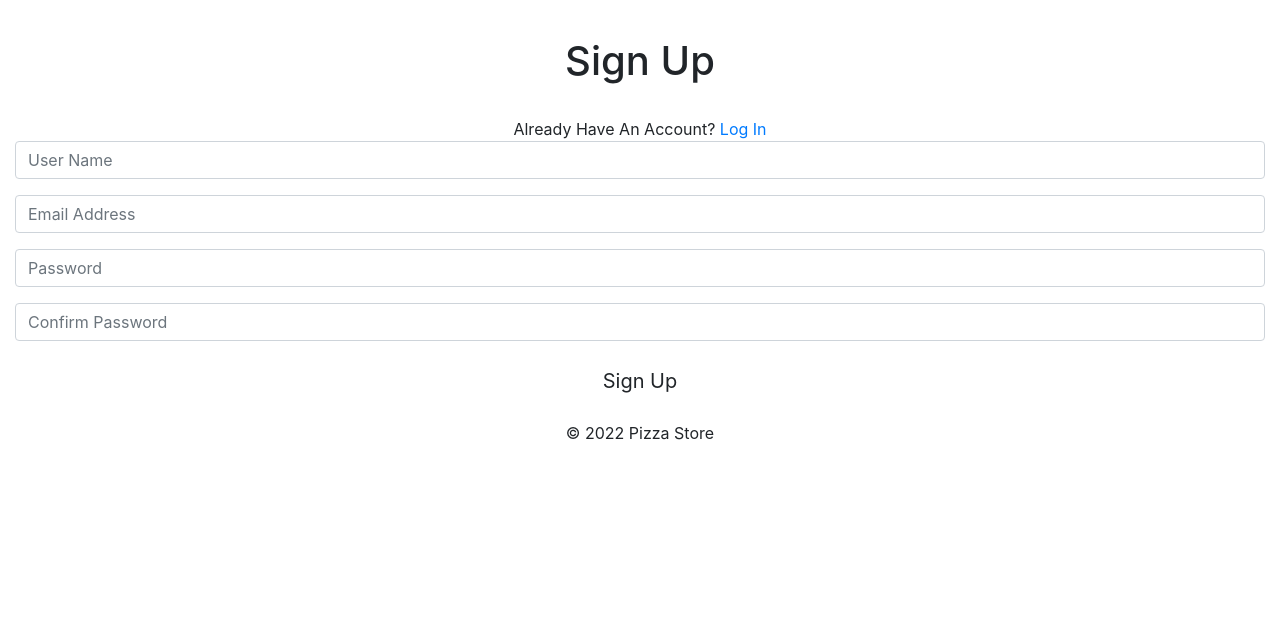
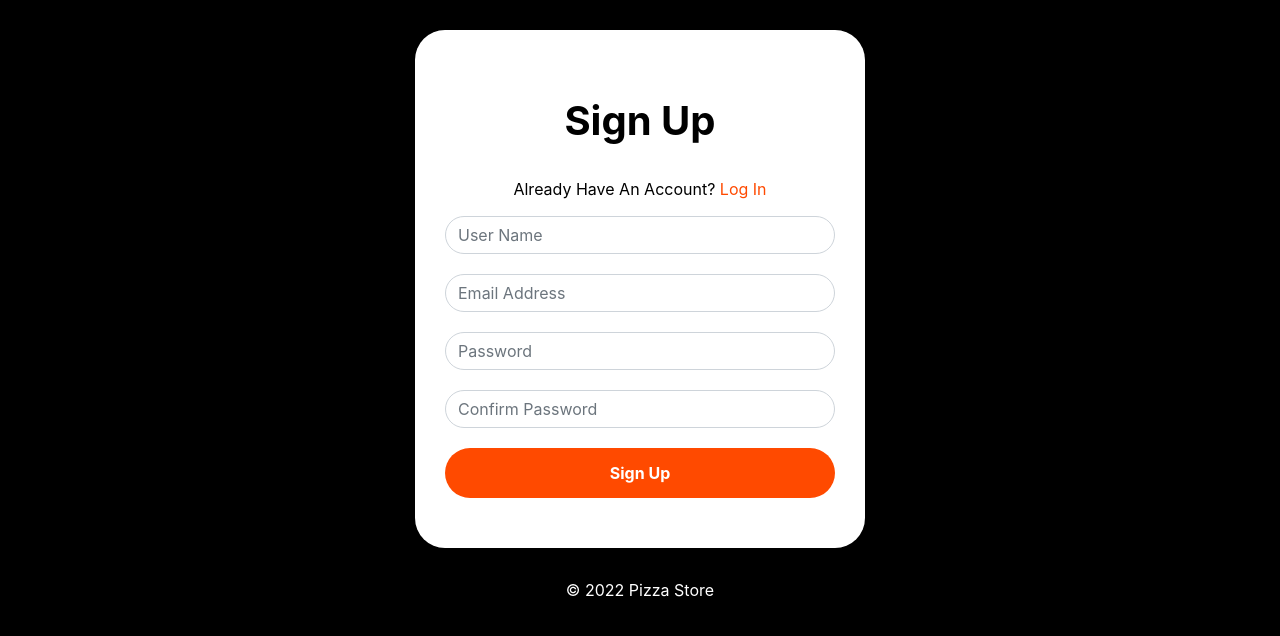
Before and after one commit to steve-njuguna-k/Flask-Pizza-Store, a Flask app: page /register/ in a window 1280 px wide. Shown: the top 636 px of the page. Run offline with Flask 2, Linux system fonts and the light colour scheme; some libraries are stand-ins or nearby versions.

Commit message:
Styled register page

```diff
--- a/app/__init__.py
+++ b/app/__init__.py
@@ -1,6 +1,10 @@
 from flask import Flask
+from dotenv import load_dotenv
 
 # Initializing application
 app = Flask(__name__)
 
 from app import views
+
+load_dotenv('.env')
+app.config.from_pyfile('config.py')
--- a/app/config.py
+++ b/app/config.py
@@ -0,0 +1,3 @@
+import os
+
+SECRET_KEY = os.environ.get("SECRET_KEY")
--- /dev/null
+++ b/app/static/assets/css/style.css
@@ -0,0 +1,85 @@
+body{
+    background-color: #000;
+    color: #fff;
+}
+
+.signup-form {
+	width: 450px;
+	margin: 30px auto;
+}
+
+.signup-form form {
+	color: #000 ;
+	border-radius: 0px;
+	margin-bottom: 5px;
+	background: #fff;
+	box-shadow: 0px 2px 2px rgba(0, 0, 0, 0.3);
+	padding: 30px;
+    border-radius: 30px;
+}
+.signup-form h1  {
+	color: #000;
+	font-weight: bold;
+	margin-top: 0;
+}
+
+.signup-form hr  {
+	margin: 0 -30px 20px;
+}
+
+.signup-form .form-group {
+	margin-bottom: 20px;
+}
+
+.signup-form .form-control {
+	border-radius: 20px;
+}
+
+.signup-form .row div:first-child {
+	padding-right: 10px;
+}
+
+.signup-form .row div:last-child {
+	padding-left: 10px;
+}
+
+.signup-form .btn {
+	font-size: 16px;
+	font-weight: bold;
+	background: #ff4a00 ;
+	border: none;
+	min-height: 50px;
+    color: #fff;
+    border-radius: 30px;
+}
+
+.signup-form .btn:hover, .signup-form .btn:focus {
+	background: #ff4a00 !important;
+	outline: none;
+	min-height: 50px;
+    color: #fff;
+    border-radius: 30px;
+}
+
+.signup-form a {
+	color: #ff4a00;
+	text-decoration: none;
+}
+
+.signup-form a:hover {
+	text-decoration: none;
+}
+
+.signup-form form a {
+	color: #ff4a00;
+	text-decoration: none;
+}
+
+.signup-form form a:hover {
+	text-decoration: none;
+}
+
+.signup-form .hint-text  {
+	padding-bottom: 15px;
+	text-align: center;
+}
--- a/app/templates/Base.html
+++ b/app/templates/Base.html
@@ -7,8 +7,13 @@
     <meta name="Description" content="Enter your description here"/>
     <link rel="stylesheet" href="https://cdnjs.cloudflare.com/ajax/libs/twitter-bootstrap/4.6.0/css/bootstrap.min.css">
     <link rel="stylesheet" href="https://cdnjs.cloudflare.com/ajax/libs/font-awesome/5.15.4/css/all.min.css">
+    <link rel="stylesheet" href="https://pro.fontawesome.com/releases/v5.10.0/css/all.css" integrity="sha384-AYmEC3Yw5cVb3ZcuHtOA93w35dYTsvhLPVnYs9eStHfGJvOvKxVfELGroGkvsg+p" crossorigin="anonymous"/>
     <link rel="stylesheet" href="{{ url_for('static', filename='assets/css/style.css') }}">
-    <title>Pizza Store</title>
+    {% if title %}
+        <title> {{ title }}</title>
+        {% else %}
+        <title> WELCOME TO PIZZA STORE </title>
+    {% endif %}
 </head>
 <body>
 
--- a/app/templates/Register.html
+++ b/app/templates/Register.html
@@ -26,7 +26,7 @@
                 </div>
             {% endfor %}
             <a href="{{ url_for('home') }}">
-                <h4 class="logo text-center"><span class="logo-colour"><i class="fad fa-lightbulb-on fa-3x"></i></span></h4>
+                <h4 class="logo text-center"><span class="logo-colour"><i class="fad fa-pizza fa-5x"></i></span></h4>
             </a>
             <h1 class="text-center">Sign Up</h1>
             <br>
```
Also changed, not shown: app/templates/Index.html (+51 -0 lines), 2 other files.
